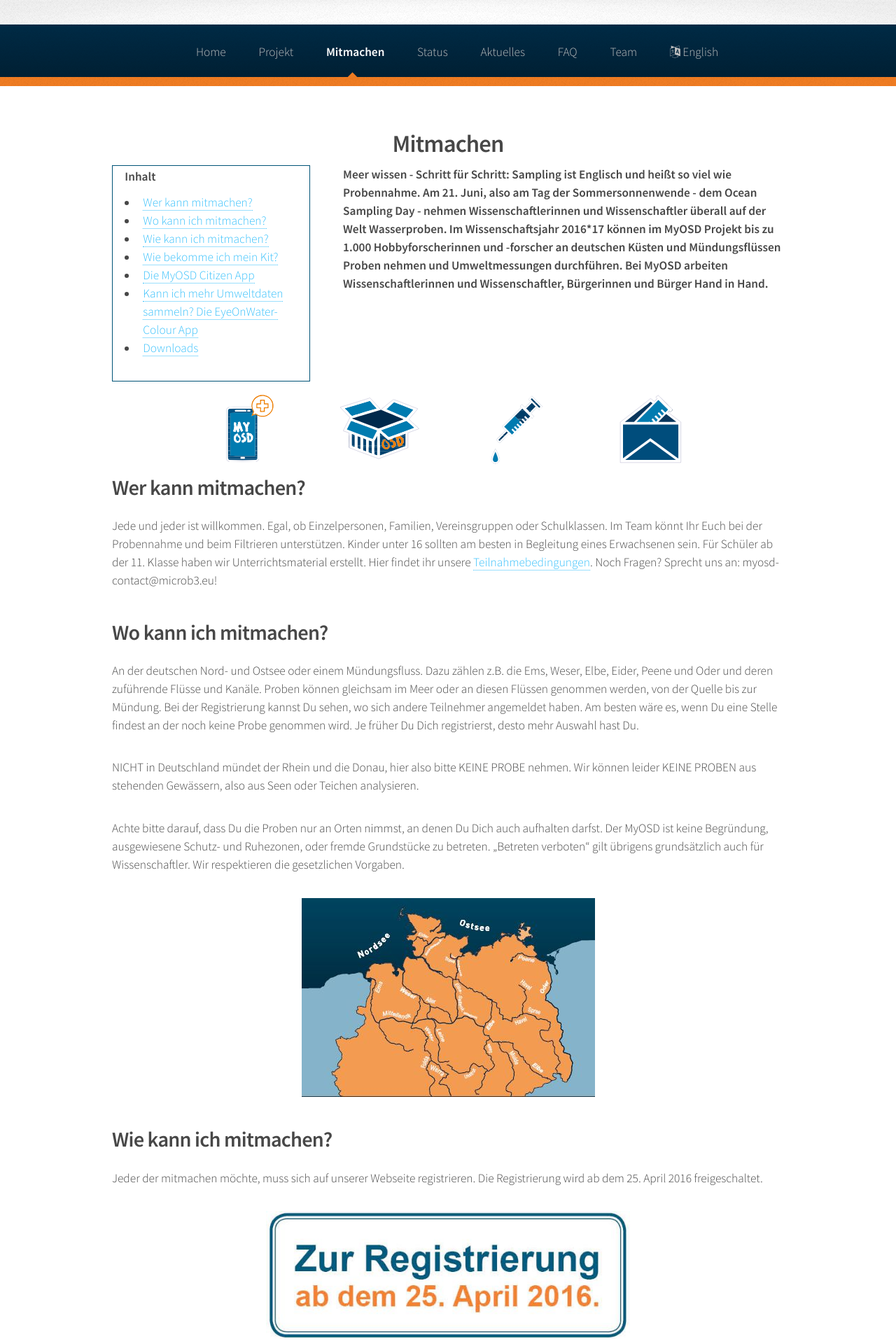
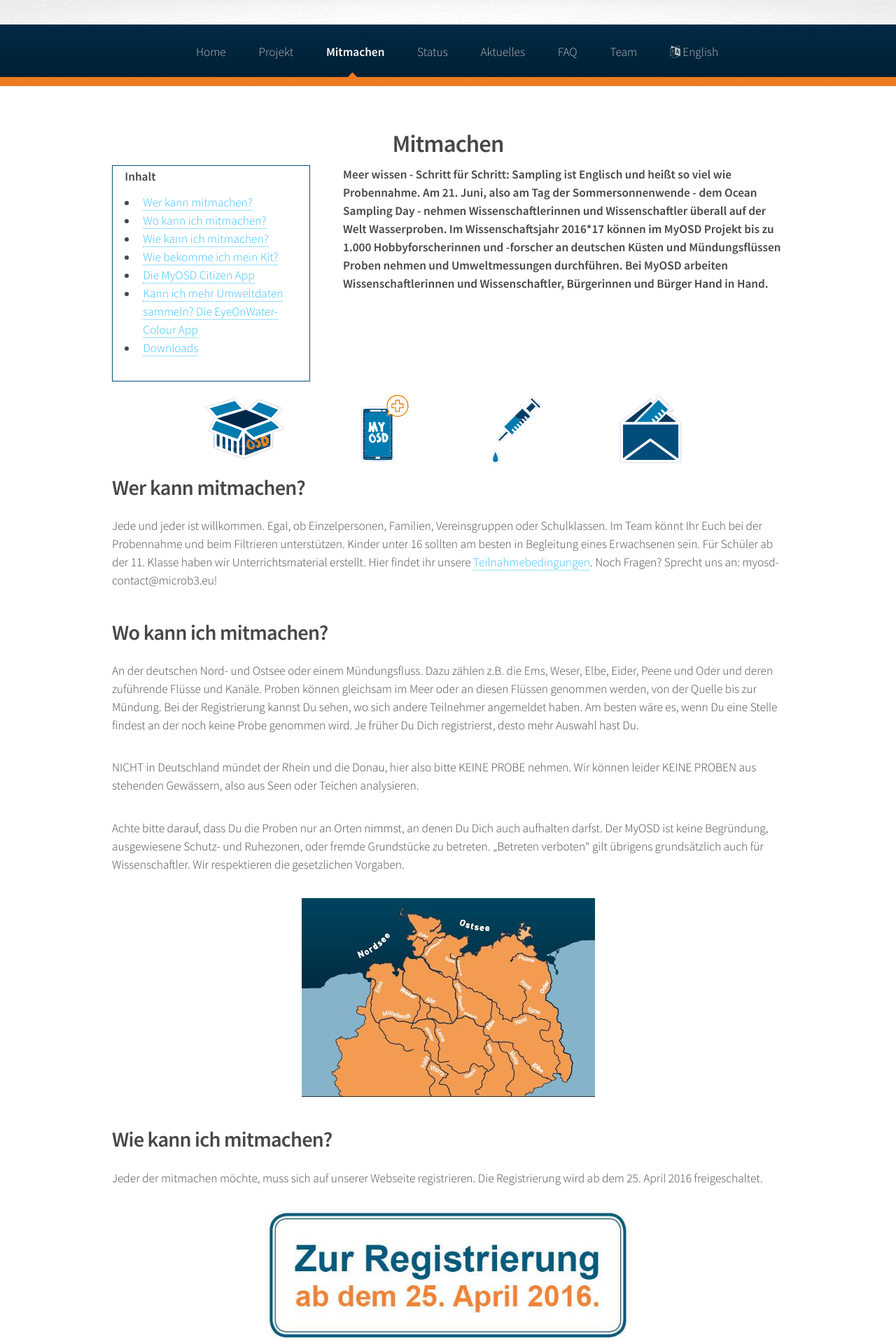
Before and after one commit to myosd/myosd.github.io, a Jekyll site: the page built from mitmachen/index.md, in a window 1280 px wide. Shown: the top 1920 px of the page at 70% size. Built offline with Jekyll 4.4.1, drawn with Linux system fonts in a browser that asks for light colours.

```diff
--- a/mitmachen/index.md
+++ b/mitmachen/index.md
@@ -27,8 +27,8 @@ published: true
 </div>
 
 <div class="block" style="margin-top: 1em">
+  <img src="/assets/images/box.svg" width="190" height="100" />
   <img src="/assets/images/handy.svg" width="190" height="100" />
-  <img src="/assets/images/box.svg" width="190" height="100" />
   <img src="/assets/images/spritze.svg" width="190" height="100" />
   <img src="/assets/images/brief.svg" width="190" height="100" />
 </div>
```
